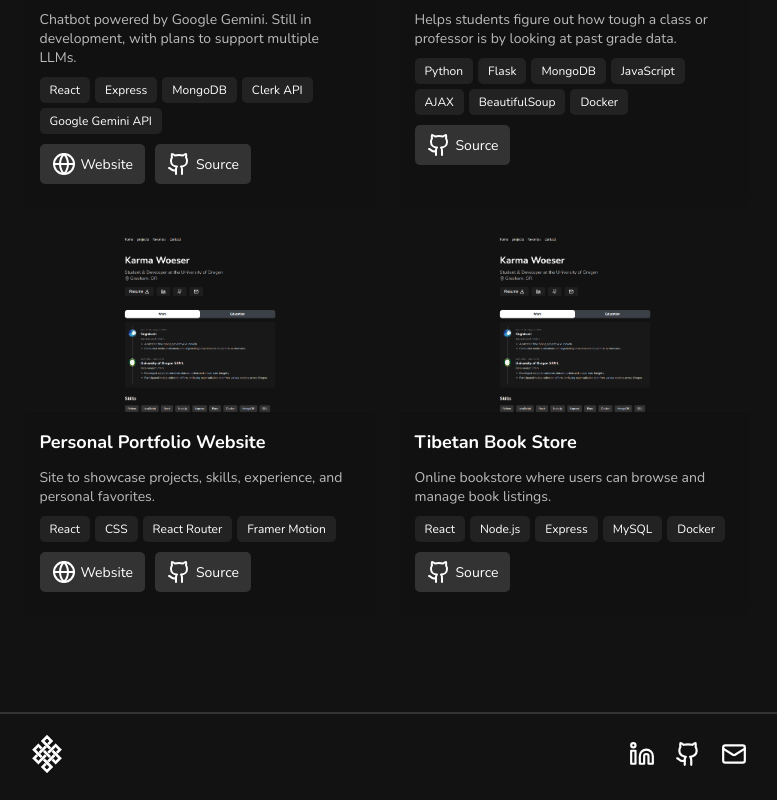
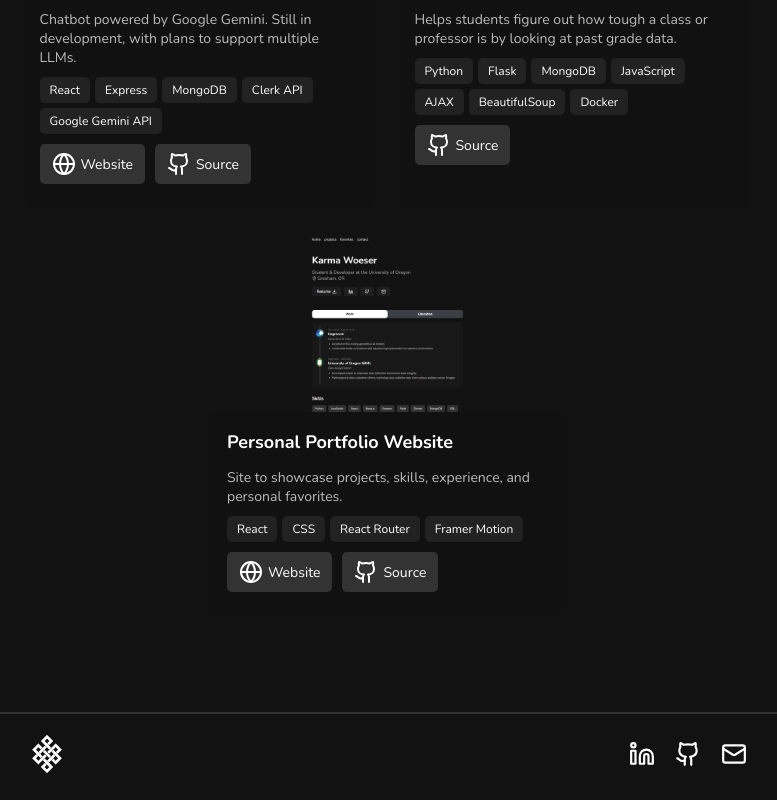
Before and after one commit to kwoeser/PersonalWebsite, a React (Vite) app: page /Projects in a window 1280 px wide. Shown: the part 1356-2156 px from the top of the page, without its empty margins (253-1030 px from the left). Built offline with nearby package versions, Linux system fonts and the light colour scheme.

Commit message:
project removed

```diff
--- a/src/pages/ProjectsPage.jsx
+++ b/src/pages/ProjectsPage.jsx
@@ -69,17 +69,6 @@ function ProjectsPage() {
       liveDemo: "https://kwoeser.netlify.app/",
       sourceCode: "https://github.com/kwoeser/PersonalWebsite"
     },
-
-    {
-      title: "Tibetan Book Store",
-      description:
-      "Online bookstore where users can browse and manage book listings.",
-      image: "assets/portf.png",
-      tags: ["React", "Node.js", "Express", "MySQL", "Docker"],
-      sourceCode: "https://github.com/kwoeser/gymappp",
-    },
-
-
 
     // Add pacman ai....
 
```
